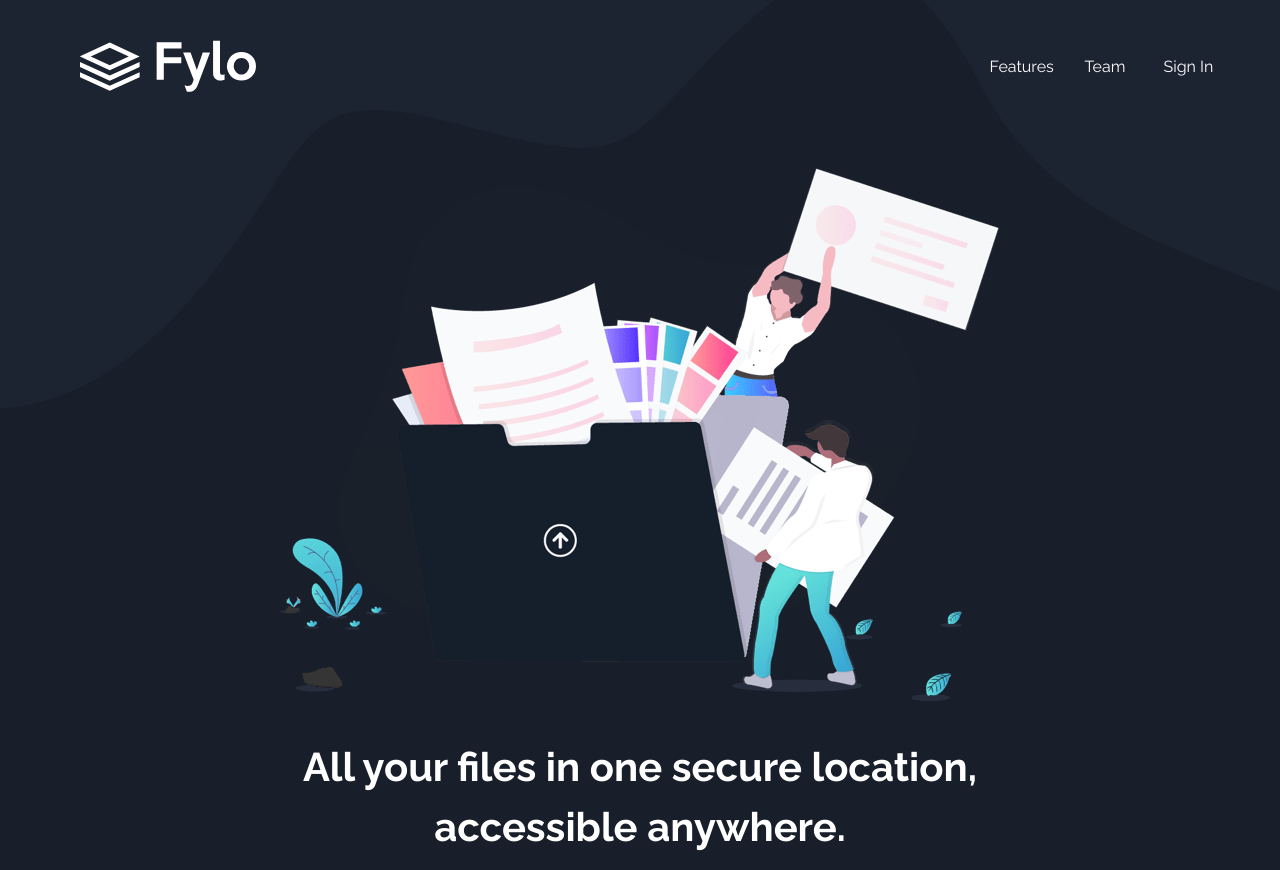
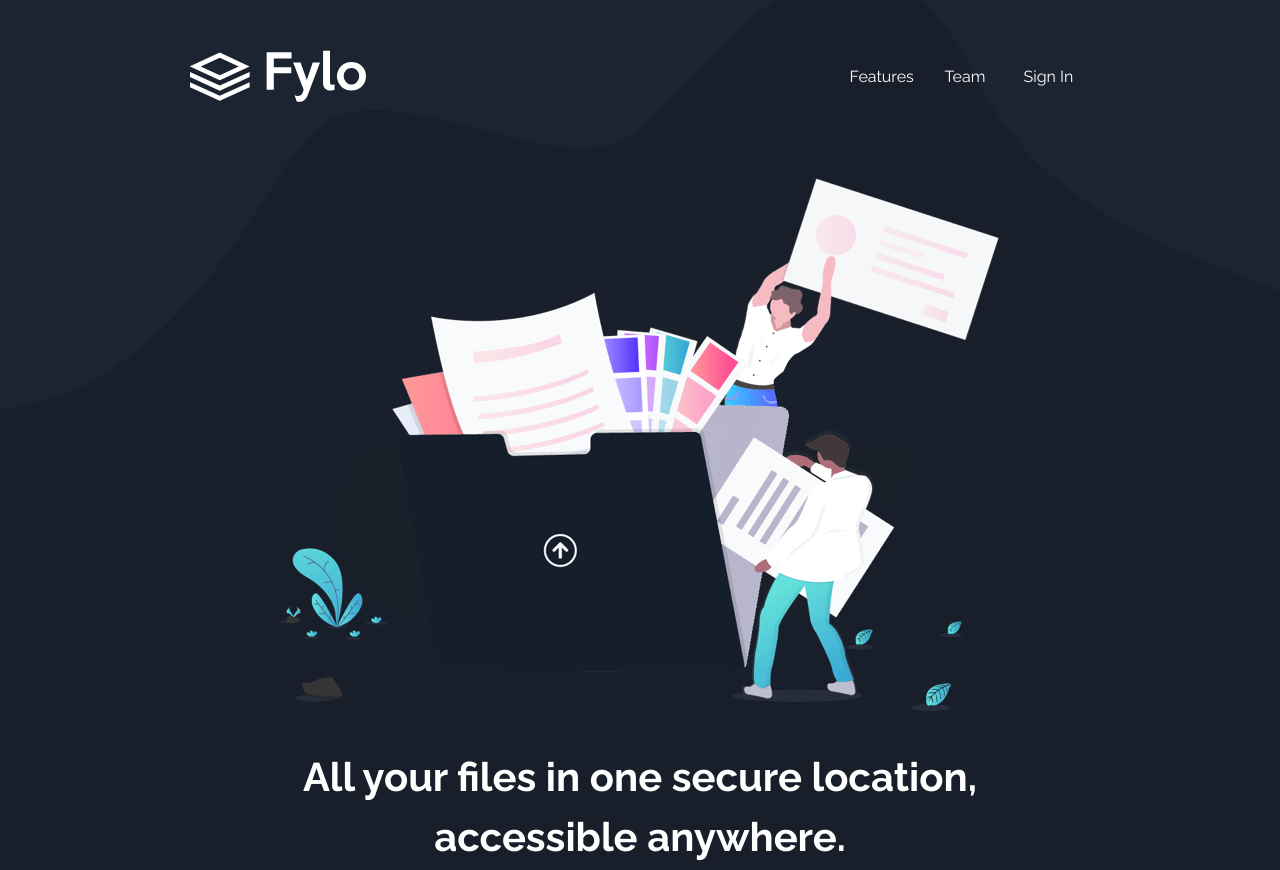
Before and after one commit to robertKamrowski/FyloLandingPage, a plain HTML site: page index.html in a window 1280 px wide. Shown: the top 870 px of the page. Drawn offline with nearby package versions, Linux system fonts and the light colour scheme.

Commit message:
Beautify header styling

```diff
--- a/scss/_header.scss
+++ b/scss/_header.scss
@@ -38,12 +38,11 @@
 
 @media (min-width: 1024px) {
   .header {
-    padding: 40px 50px;
+    padding: 50px 190px 40px;
 
     &__logo {
       width: 176px;
       height: 52px;
-      margin-left: 30px;
     }
 
     &__navigation {
```
Also changed, not shown: css/style.css, 1 other file.
